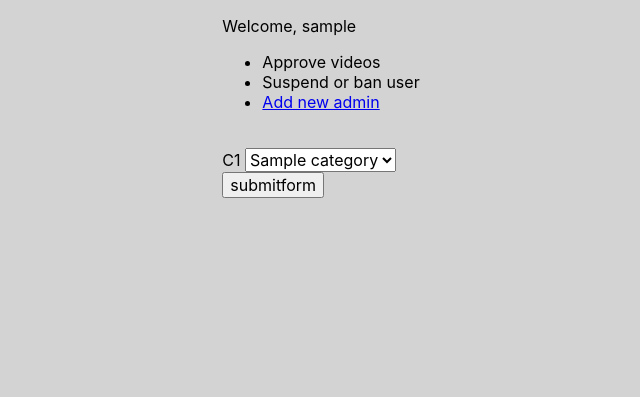
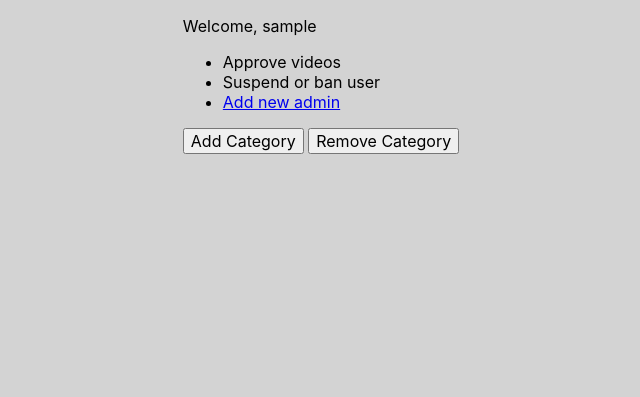
Before and after one commit to stevenanderson-git/BrainFilms, a Flask app: page /admin/dashboard in a window 1280 px wide. Shown: the part 98-495 px from the top of the page, without its empty margins (319-959 px from the left). Run offline with Flask 2, Linux system fonts and the light colour scheme; the visitor is signed in with stand-in values (Sample User, id 1); tables that the repository leaves empty or names only in its code hold one stand-in row (values such as "Sample post"); parts of the project's set-up code (start-up, migrations or seed data) failed here and were passed over; some libraries are stand-ins or nearby versions.

Commit message:
add/remove html and js implemented

```diff
--- /dev/null
+++ b/forms.py
@@ -0,0 +1,18 @@
+from flask_wtf import FlaskForm
+from wtforms import SelectField, StringField, PasswordField, SubmitField
+from wtforms.fields.core import BooleanField
+from wtforms.validators import DataRequired, Length, Email, EqualTo, email_validator
+
+# https://www.youtube.com/watch?v=UIJKdCIEXUQ&list=PL-osiE80TeTs4UjLw5MM6OjgkjFeUxCYH&index=3
+
+class CategoryForm(FlaskForm):
+    primary = SelectField('Primary', choices=[])
+    secondary = SelectField('Secondary', choices=[])
+    tertiary = SelectField('Tertiary', choices=[])
+
+class AddCategoryForm(FlaskForm):
+    categoryname = StringField('Category Name', validators=[DataRequired(), Length(min=2, max=20)])
+    parentbool = BooleanField('Check if Parent')
+    primary = SelectField('Primary', choices=[])
+    secondary = SelectField('Secondary', choices=[])
+    addbutton = SubmitField('Add Category')
--- a/main.py
+++ b/main.py
@@ -1,8 +1,7 @@
 from flask import Flask, render_template, request, redirect, url_for, session, jsonify
 from flask_mysqldb import MySQL
 from datetime import datetime
-from flask_wtf import FlaskForm
-from wtforms import SelectField
+from forms import AddCategoryForm, CategoryForm
 import MySQLdb.cursors
 import re
 
@@ -10,8 +9,9 @@ import re
 app = Flask(__name__)
 
 # Change this to your secret key (can be anything, it's for extra protection)
-# TODO: is secret key needed for this project?
-app.secret_key = 'your secret key'
+# Secret key is important for WTForms
+# TODO: Change to random characters for production
+app.config['SECRET_KEY'] = 'BrainLabsTemporary'
 # Enter your database connection details below
 app.config['MYSQL_HOST'] = 'localhost'
 app.config['MYSQL_USER'] = 'root'
@@ -134,12 +134,12 @@ def profile(account):
 @app.route('/admin/dashboard', methods = ['GET', 'POST'])
 def admin():
     #TODO: This is populating the dropdown currently. needs to be done dynamically
-    form = CategoryForm()
-    c1 = mysql.connection.cursor(MySQLdb.cursors.SSCursor)
-    c1sql = "select category_id, category_name from categories where parent_category is null;"
-    c1.execute(c1sql,)
-    parents = c1.fetchall()
-    form.category.choices = [(k,v) for k,v in parents]
+    form = AddCategoryForm()
+    primcursor = mysql.connection.cursor(MySQLdb.cursors.SSCursor)
+    primsql = "select category_id, category_name from categories where parent_category is null;"
+    primcursor.execute(primsql,)
+    primary_tuples = primcursor.fetchall()
+    form.primary.choices = [(category_id, category_name) for category_id, category_name in primary_tuples]
 
     admin_page_var = 'admin.html'
     if session.get('is_admin') and session['is_admin']:
@@ -293,17 +293,6 @@ def category_exists():
     except Exception as e:
         print(e)
 
-class CategoryForm(FlaskForm):
-    category = SelectField('category', choices=[])
-    category2 = SelectField('category2', choices=[])
-    category3 = SelectField('category3', choices=[])
-
-
-
-
-
-
-
 # TODO: Delete this route, for testing only
 @app.route("/query")
 def query():
--- a/static/js/categories.js
+++ b/static/js/categories.js
@@ -1,16 +1,42 @@
 $(document).ready(function() {
-    $("#submit-button").on('click', function() {
-        console.log('hi');
+    $("#addcategorybutton").on('click', function() {
+        $("#remove-category-div").hide();
+        $("#add-category-div").show();
     });
-    $("#category").on('change', function(){
-        let selected = $("select[name=category] option").filter(':selected').val();
-        console.log(selected);
+    $("#deletecategorybutton").on('click', function() {
+        $("#add-category-div").hide();
+        $("#delete-category-div").show();
+    });
+    $("#primary").on('change', function(){
+        let selected = $("select[name=primary] option").filter(':selected').val();
         if( selected == 8){
-            $(".c2").show();
+            $(".secondary").show();
         }
         else{
-            $(".c2").hide();
+            $(".secondary").hide();
         }
+    });
+    $("#parentbool").on('change', function(){
+        if ($('#parentbool').is(':checked')) {
+            $(".subcategory").hide();
+        }
+        else {
+            $(".subcategory").show();
+        }
+    });
+    $("#add-category-form").on('submit', function(e){
+        e.preventDefault();
+        $.ajax({
+            type:'POST',
+            url:'/admin/dashboard',
+            data:{
+              todo:$("#categoryname").val()
+            },
+            success:function()
+            {
+              alert('saved');
+            }
+          })
+    });
 
-    });
 });
--- a/templates/admin.html
+++ b/templates/admin.html
@@ -10,43 +10,47 @@
             <li><a href="{{ url_for('add_admin') }}">Add new admin</a></li>
         </ul>
 
-        <br>
-        <form method="POST">
-            {{form.csrf_token}}
-            <div class="form-group c1">
-                <label>C1</label>
-                {{form.category(class="form-control c1")}}
+        <div class="category-editor">
+            <div class ="category-editor button-row">
+                <button type="addcategorybutton" name="addcategorybutton" id="addcategorybutton">Add Category</button>
+                <button type="deletecategorybutton" name="deletecategorybutton" id="deletecategorybutton">Remove Category</button>
             </div>
-            <div class="form-group c2" hidden>
-                <label>C2</label>
-                {{form.category2(class="form-control c2")}}
+            <br>
+            <div class="add-category-div" id="add-category-div" hidden>
+                <label><h4>Create New Category</h4></label>
+                <form method="POST" id="add-category-form" name="add-category-form">
+                    {{form.csrf_token}}
+                    <div class="form-group prime">
+                        <label>Category Name</label>
+                        {{form.categoryname(class="form-control")}}
+                    </div>
+                    <div class="form-group prime">
+                        <label>Check if Parent</label>
+                        {{form.parentbool(class="form-control")}}
+                    </div>
+                    <div class="subcategory">
+                        <label>What category does it belong to?</label>
+                        <div class="form-group primary">
+                            {{form.primary(class="form-control")}}
+                        </div>
+                        <div class="form-group secondary" hidden>
+                            <label>Filter Further</label>
+                            <div class="form-group">
+                                {{form.secondary(class="form-control")}}
+                            </div>
+                        </div>
+                    </div>
+                    <br>
+                    {{form.addbutton(class="form-control")}}
+                </form>
+                <label>AJAXBUTTONHERE</label>
             </div>
-            <div class="form-group c3" hidden>
-                <label>C3</label>
-                {{form.category3(class="form-control c3")}}
+            <div class="delete-category-div" id="delete-category-div" hidden>
+                <label>Remove operation coming soon...</label>
             </div>
-            <button type="submit">submitform</button>
-        </form>
 
-        <br>
-    <!--
-        <div class="category-wrapper">
-            <div class="primary-selector">
-                <form class="add-category-form">
-                    <label for="category-name-field">Category Name</label>
-                    <input type="text" name="category-name" id="category-name-field" pattern="[A-Za-z0-9 ]+" required>
-                    <br>
-                    <label for="parent-category-field">Parent Category - leave empty to create new parent</label>
-                    <select class="category-selector" id="category-selector">
+        </div>
 
-                    </select>
-                </form>
-
-                <button type="category-update" class="cat-button" id="submit-button">Submit</button>
-
-            </div>
-        </div>
-    -->
 
 
     {% else %}
```
